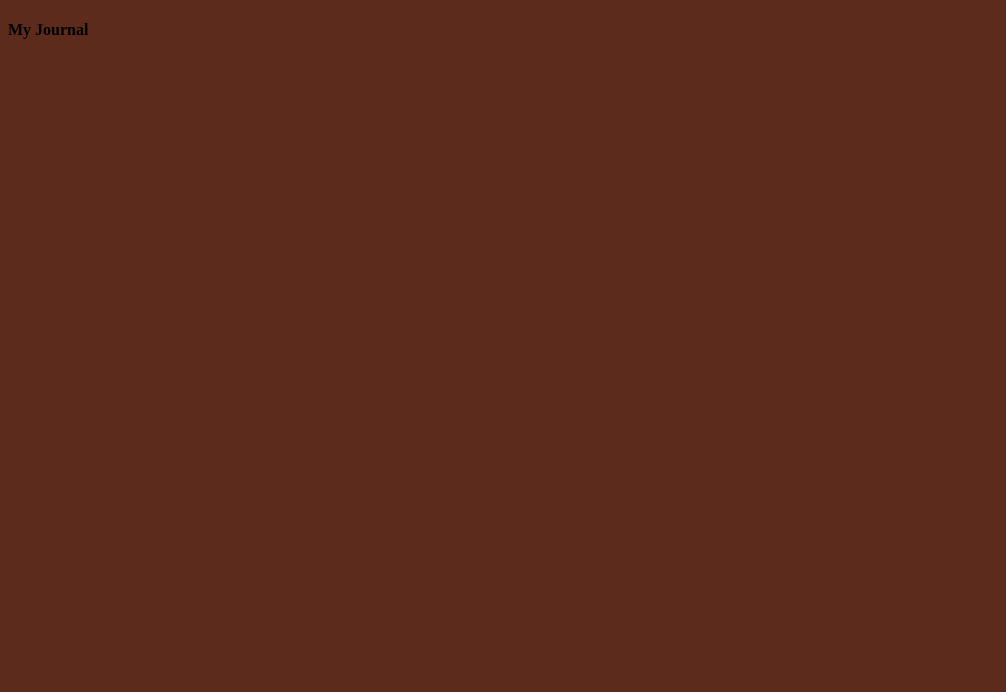
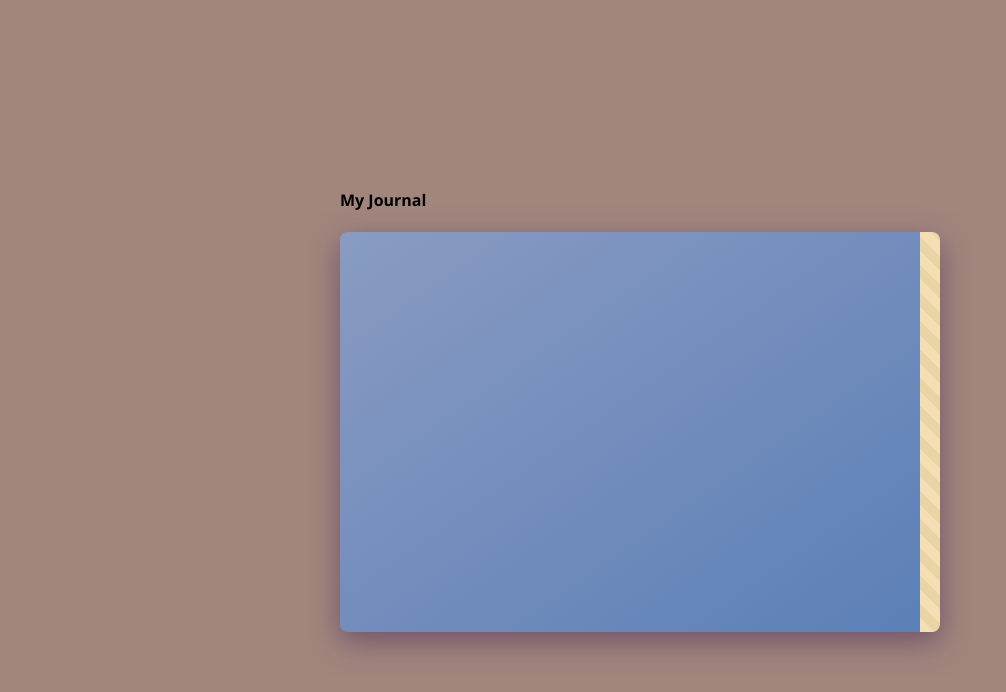
Before and after one commit to AmoraOD/virtual-journaling, a website with bundled scripts: page src/public/index.html in a window 1280 px wide. Shown: the whole page, without its empty margins (0-1006 px from the left). Built offline with nearby package versions, Linux system fonts and the light colour scheme.

Commit message:
style for the journal

```diff
--- a/src/assets/styles.css
+++ b/src/assets/styles.css
@@ -1 +1,68 @@
-.principal-bg{ background-color: #5c2b1c; }
+/* .principal-bg{ background-color: #5c2b1c; } */
+.principal-bg{
+    background-color: #5c2b1c91;
+    font-family: 'Segoe UI', Tahoma, Geneva, Verdana, sans-serif;
+    display: flex;
+    justify-content: center;
+    align-items: center;
+    height: 100vh;
+    margin: 0;
+}
+
+.container-journal{
+    width: 600px; height: 400px;
+    perspective: 1000px;
+    position: relative;
+}
+
+#journal-cover{
+    display: flex;
+    top: 0; left: 0;
+    z-index: 10;
+    align-items: center; justify-content: center;
+    width: 100%; height: 100%;
+    background: linear-gradient(145deg, #899bc2, #5b7fb6);
+    border-radius: 8px;
+    box-shadow: 0 10px 30px rgba(64, 34, 88, 0.5);
+    cursor: pointer;
+    transition: transform 0.8s ease; transform-style: preserve-3d;
+    position: absolute;
+}
+
+#journal-cover.opened{
+    transform: rotateY(-180deg);
+    pointer-events: none;
+}
+
+#journal-cover-content{
+    text-align: center;
+    padding: 20px;
+    backface-visibility: hidden;
+}
+
+#inside-pages{
+    position: absolute;
+    right: 0; top: 0;
+    width: 20px; height: 100%;
+    background: repeating-linear-gradient(
+        45deg,
+        #F5DEB3,
+        #F5DEB3 10px,
+        #E8D5A3 10px,
+        #E8D5A3 20px
+    );
+    border-radius: 0 8px 8px 0;
+    z-index: -1;
+}
+
+/* GLOBAL CLASSES */
+.hidden{
+    opacity: 0;
+    pointer-events: none;
+}
+
+.page{
+    display: flex;
+    flex-direction: column;
+    height: 100%;
+}
--- a/src/public/index.html
+++ b/src/public/index.html
@@ -10,10 +10,10 @@
     <main>
         <h4>My Journal</h4>
 
-        <section id="container-journal">
+        <section class="container-journal">
             <div id="journal-cover">
                 <div id="inside-pages"></div>
-                <div id="journal-cover-container"></div>
+                <div id="journal-cover-content"></div>
             </div>
 
             <div id="journal-pages" class="hidden">
```
